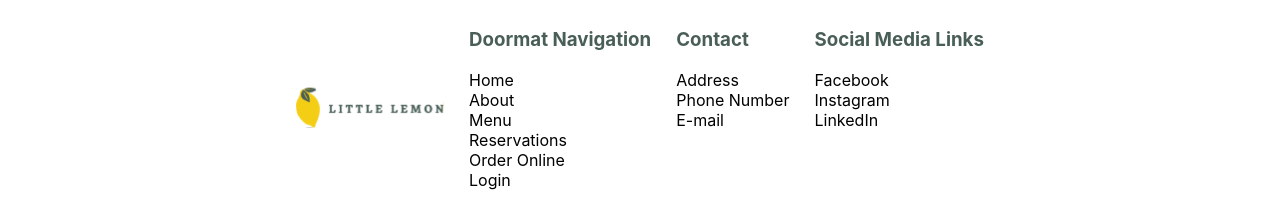
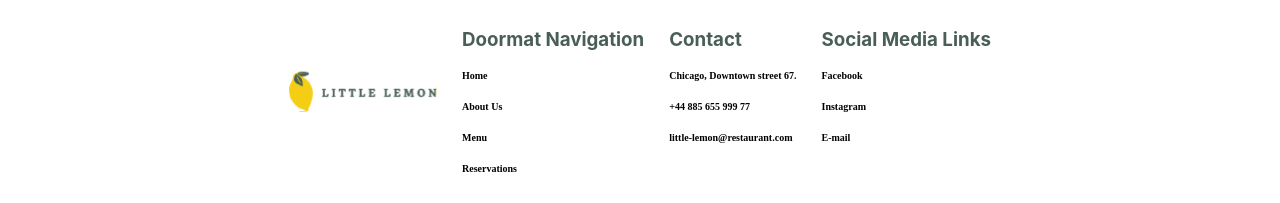
Before and after one commit to matehegedus/little-lemon, a React (Create React App) app: page / in a window 1280 px wide. Shown: the part 2108-2311 px from the top of the page. After the commit the page ends 2282 px from the top, so only its background shows below. Built offline with nearby package versions, Linux system fonts and the light colour scheme; a web font is replaced by a local one.

Commit message:
updated footer

```diff
--- a/src/components/footer/Footer.css
+++ b/src/components/footer/Footer.css
@@ -27,3 +27,14 @@ footer ul {
     flex-direction: row;
   }
 }
+
+footer nav {
+  display: flex;
+  flex-direction: column;
+
+  font-family: "Karla";
+  font-size: 10px;
+  font-weight: bold;
+  align-items: baseline;
+  justify-content: flex-start;
+}
--- a/src/components/footer/Footer.jsx
+++ b/src/components/footer/Footer.jsx
@@ -1,61 +1,80 @@
 import React from "react";
 
 import "./Footer.css";
+import { Link, useLocation } from "react-router-dom";
+import { HashLink } from "react-router-hash-link";
 
 const Footer = () => {
+  const location = useLocation();
   return (
     <footer>
       <img src="logo.svg"></img>
       <section>
         <h3>Doormat Navigation</h3>
-        <ul>
-          <li>
-            <a>Home</a>
-          </li>
-          <li>
-            <a>About</a>
-          </li>
-          <li>
-            <a>Menu</a>
-          </li>
-          <li>
-            <a>Reservations</a>
-          </li>
-          <li>
-            <a>Order Online</a>
-          </li>
-          <li>
-            <a>Login</a>
-          </li>
-        </ul>
+        <nav>
+          <Link
+            className={`${
+              location.pathname === "/home" && location.hash.length === 0
+                ? "selected"
+                : ""
+            }`}
+            to="/home"
+          >
+            Home
+          </Link>
+          <HashLink
+            className={`${
+              location.pathname === "/home" && location.hash === "#chicago"
+                ? "selected"
+                : ""
+            }`}
+            smooth
+            to="/home#chicago"
+          >
+            About Us
+          </HashLink>
+          <HashLink
+            className={`${
+              location.pathname === "/home" && location.hash === "#specials"
+                ? "selected"
+                : ""
+            }`}
+            smooth
+            to="/home#specials"
+          >
+            Menu
+          </HashLink>
+          <Link
+            className={`${location.pathname === "/booking" ? "selected" : ""}`}
+            to="/booking"
+          >
+            Reservations
+          </Link>
+        </nav>
       </section>
       <section>
         <h3>Contact</h3>
-        <ul>
-          <li>
-            <a>Address</a>
-          </li>
-          <li>
-            <a>Phone Number</a>
-          </li>
-          <li>
-            <a>E-mail</a>
-          </li>
-        </ul>
+        <nav>
+          <Link smooth to="">
+            Chicago, Downtown street 67.
+          </Link>
+          <Link smooth to="">
+            +44 885 655 999 77
+          </Link>
+          <Link to="">little-lemon@restaurant.com</Link>
+        </nav>
       </section>
       <section>
         <h3> Social Media Links</h3>
-        <ul>
-          <li>
-            <a>Facebook</a>
-          </li>
-          <li>
-            <a>Instagram</a>
-          </li>
-          <li>
-            <a>LinkedIn</a>
-          </li>
-        </ul>
+        <nav>
+          <Link smooth to="">
+            Facebook
+          </Link>
+          <Link smooth to="">
+            Instagram
+          </Link>
+          <Link to="">E-mail</Link>
+        </nav>
       </section>
     </footer>
   );
--- a/src/components/nav/Nav.css
+++ b/src/components/nav/Nav.css
@@ -5,7 +5,8 @@ nav {
   font-size: 20px;
   gap: 20px;
   font-weight: bold;
-  align-items: center;
+  align-items: flex-start;
+  justify-content: flex-start;
 }
 
 a,
--- a/src/components/nav/Nav.jsx
+++ b/src/components/nav/Nav.jsx
@@ -7,7 +7,6 @@ import { HashLink } from "react-router-hash-link";
 const Nav = () => {
   const location = useLocation();
 
-  console.log("location :>> ", location);
   return (
     <>
       <nav>
```
